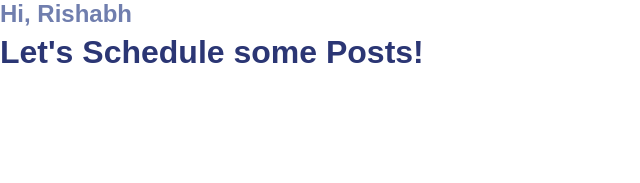
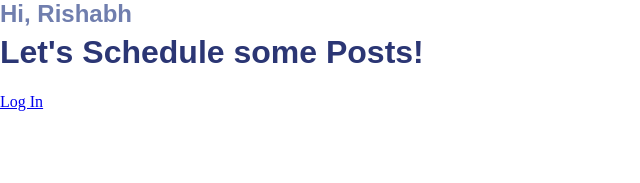
Before and after one commit to The-Boring-Business/boringbusiness, a React (Create React App) app: page / in a window 1280 px wide. Shown: the top 183 px of the page, without its empty margins (0-640 px from the left). Built offline with nearby package versions, Linux system fonts and the light colour scheme; no server answers.

Commit message:
twitter auth done (at least for now)

```diff
--- a/package.json
+++ b/package.json
@@ -6,8 +6,11 @@
     "@testing-library/jest-dom": "^5.14.1",
     "@testing-library/react": "^11.2.7",
     "@testing-library/user-event": "^12.8.3",
+    "axios": "^0.21.1",
+    "query-string": "^4.3.4",
     "react": "^17.0.2",
     "react-dom": "^17.0.2",
+    "react-router-dom": "^5.2.0",
     "react-scripts": "4.0.3",
     "web-vitals": "^1.1.2"
   },
--- /dev/null
+++ b/src/components/Analytics/subcomponents/Twitter.js
@@ -0,0 +1,64 @@
+import { useState, useEffect } from "react";
+const qs = require('query-string');
+const axios = require("axios");
+
+const Twitter = (props) => {
+
+  const [token, setToken] = useState("");
+  const [location, setLocation] = useState(window.location.href);
+
+  useEffect(() => {
+    getToken()
+    setLocation(window.location.href)
+    queryWithParams()
+  },[])
+
+  const getToken = () => {
+    axios
+      .get("https://boringbusiness.azurewebsites.net/request_token")
+      .then(function (response) {
+        // handle success
+        console.log(response.data.oauth_token);
+        setToken(response.data.oauth_token);
+      })
+      .catch(function (error) {
+        // handle error
+        console.log(error);
+      });
+  };
+
+
+
+  const queryWithParams = () =>{
+    const parsed = qs.parse(location);
+    const verifier = parsed.oauth_verifier;
+    const urlToken = parsed["http://localhost:3000/?oauth_token"]
+    console.log(verifier,urlToken);
+    axios
+    .get(
+      "https://boringbusiness.azurewebsites.net/access_token?oauth_token=" +
+        urlToken +
+        "&oauth_verifier=" +verifier
+    )
+    .then(function (response) {
+      console.log(response.data);
+
+    })
+    .catch(function (error) {
+      console.log(error);
+    });
+  }
+
+
+  return (
+    <div>
+      <a
+        href={`https://api.twitter.com/oauth/authenticate?oauth_token=${token}`}
+      >
+        Log In
+      </a>
+    </div>
+  );
+};
+
+export default Twitter;
--- a/src/index.js
+++ b/src/index.js
@@ -2,6 +2,7 @@ import React from "react";
 import ReactDOM from "react-dom";
 import "./style/index.css";
 // import Icon from './components/UI Elements/Icon'
+import Twitter from'./components/Analytics/subcomponents/Twitter'
 import LogIn from "./components/Landing Page/subcomponents/LogIn";
 import FileUpload from "./components/Schedule Post/subcomponents/FileUpload";
 import TopGreeting from "./components/UI Elements/TopGreeting"
@@ -9,6 +10,7 @@ import TopGreeting from "./components/UI Elements/TopGreeting"
 ReactDOM.render(
   <React.StrictMode>
     <TopGreeting />
+    <Twitter />
   </React.StrictMode>,
   document.getElementById("root")
 );
```
Also changed, not shown: 1 other file (tests, documents, lock files or other folders).
